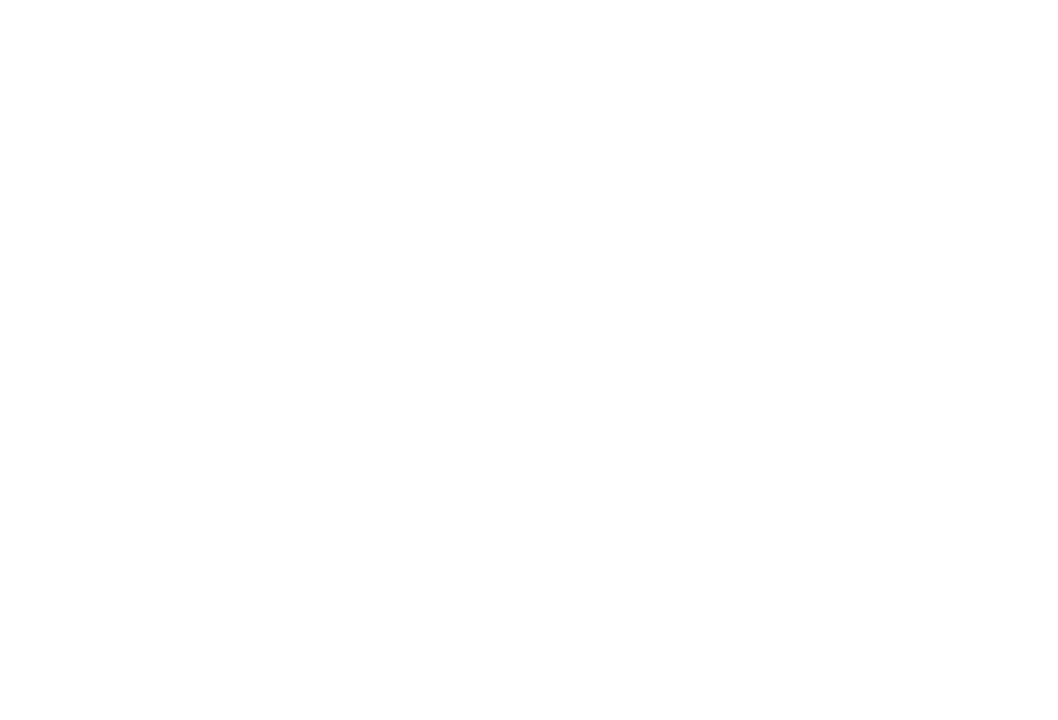
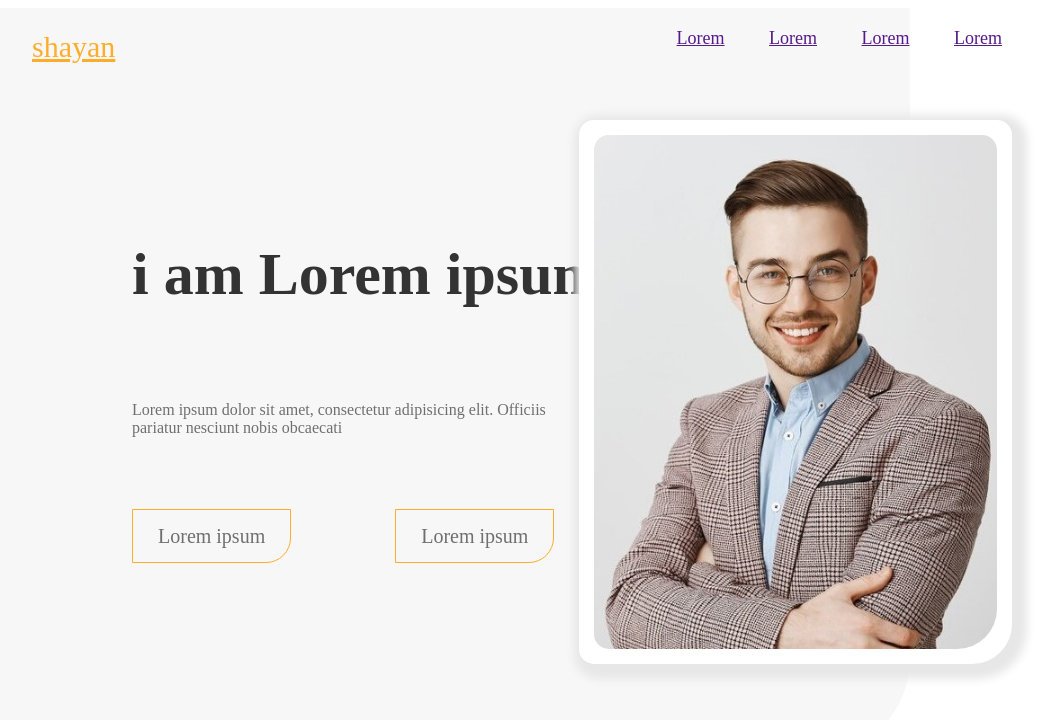
Before and after one commit to shayan-hm/personal-blog, a plain HTML site: page index.html in a window 1280 px wide. Shown: the whole page, without its empty margins (68-1126 px from the left). Drawn offline with Linux system fonts and the light colour scheme.

Commit message:
make header

```diff
--- a/index.html
+++ b/index.html
@@ -6,5 +6,33 @@
     <title>Document</title>
     <link rel="stylesheet" href="style.css" />
   </head>
-  <body></body>
+  <body>
+    <header>
+      <div class="fd"></div>
+      <a href="#" class="shayan">shayan</a>
+      <nav class="menu">
+        <ul>
+          <li><a href="">Lorem</a></li>
+          <li><a href="">Lorem</a></li>
+          <li><a href="">Lorem</a></li>
+          <li><a href="">Lorem</a></li>
+        </ul>
+      </nav>
+      <div class="me">
+        <h1 class="fh">i am Lorem ipsum</h1>
+        <br /><br />
+        <p class="fp">
+          Lorem ipsum dolor sit amet, consectetur adipisicing elit. Officiis
+          pariatur nesciunt nobis obcaecati
+        </p>
+        <br /><br /><br /><br />
+        <span class="fs">Lorem ipsum</span>
+        <span class="fs">Lorem ipsum</span>
+      </div>
+      <div class="picd">
+        <img class="pic" src="image/businessman.jpg" alt="businessman" />
+      </div>
+    </header>
+    <main></main>
+  </body>
 </html>
--- a/style.css
+++ b/style.css
@@ -0,0 +1,85 @@
+.header {
+  height: 700px;
+  width: 1440px;
+  position: relative;
+  background-color: #fefefe;
+}
+.fd {
+  height: 750px;
+  width: 970px;
+  background-color: #f7f7f7;
+  border-radius: 0 0 100px 0;
+
+  display: inline-block;
+}
+.shayan {
+  font-size: 30px;
+  position: absolute;
+  left: 100px;
+  top: 30px;
+  color: #fead2a;
+}
+.menu {
+  position: absolute;
+  top: 0;
+  right: 180px;
+  display: inline;
+  font-size: 18px;
+  margin: 10px;
+}
+li {
+  display: inline;
+  padding: 13px;
+  margin: 7px;
+}
+li:hover {
+  color: #fff;
+  background-color: #fead2a;
+  border-radius: 3px;
+}
+.me {
+  display: inline-block;
+  position: absolute;
+  top: 200px;
+  left: 200px;
+  height: 250px;
+  width: 550px;
+}
+.fh {
+  font-size: 60px;
+  color: #333333;
+}
+.fs {
+  margin-right: 100px;
+  padding: 15px 25px 15px 25px;
+  border: 1px #fead2a solid;
+  color: #6f6f6f;
+  border-radius: 0 0 25px 0;
+  font-size: 20px;
+}
+.fs:hover {
+  color: #fff;
+  background-color: #fead2a;
+}
+.fp {
+  color: #6f6f6f;
+  font-size: 16px;
+  max-width: 450px;
+}
+.pic {
+  height: 514px;
+  width: 403px;
+  border-radius: 15px 15px 40px 15px;
+}
+.picd {
+  display: inline-block;
+  position: absolute;
+  height: 514px;
+  width: 403px;
+  right: 200px;
+  top: 120px;
+  background-color: #ffffff;
+  border: #ffffff solid 15px;
+  box-shadow: 5px 5px 10px 10px #e7e7e7;
+  border-radius: 15px 15px 40px 15px;
+}
```
Also changed, not shown: image/alibaba.svg (added), image/businessman.jpg (added), image/cafebazaar.svg (added), image/digikala.svg (added), image/snapp.svg (added), image/takhfifan.svg (added), image/zhaket.svg (added).
